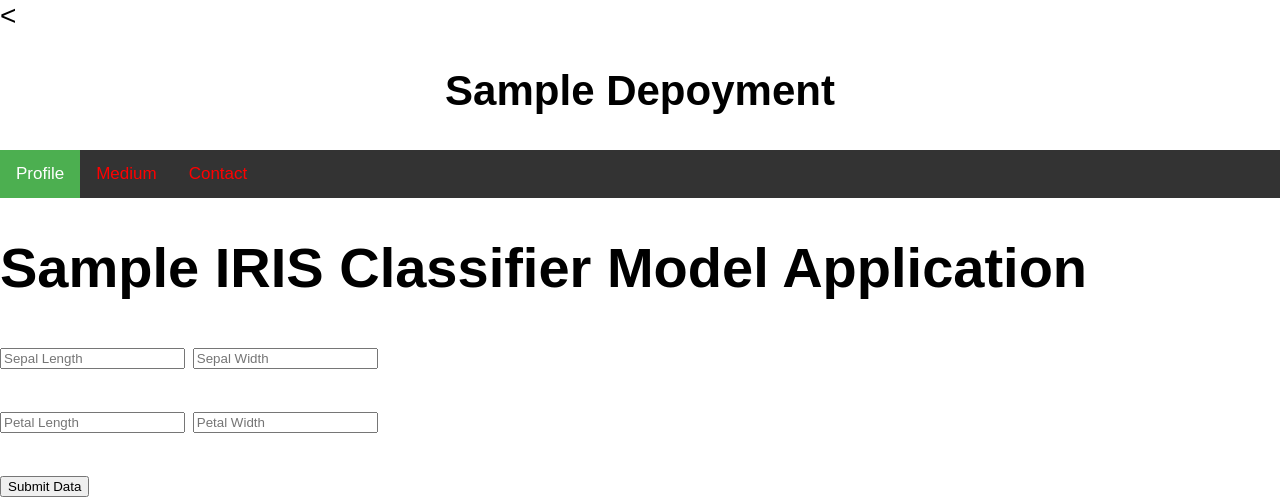
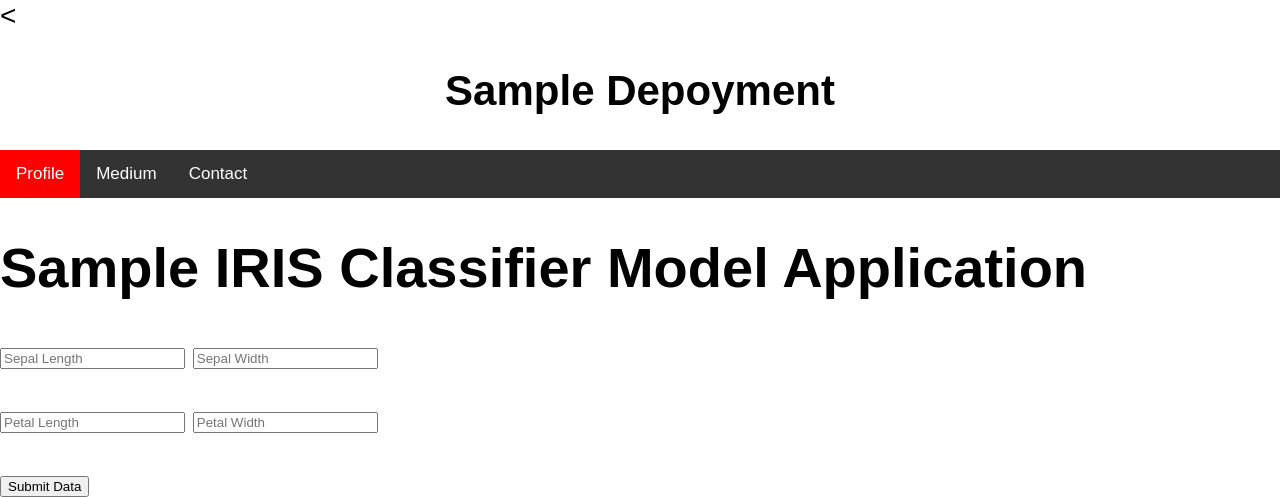
Before and after one commit to happyman11/sample_deploy, a Flask app: page / in a window 1280 px wide. Shown: the top 497 px of the page. Run offline with Flask 2, Linux system fonts and the light colour scheme.

Commit message:
Update index.html

```diff
--- a/templates/index.html
+++ b/templates/index.html
@@ -46,7 +46,7 @@ body {
 }
 
 #navbar a.active {
-  background-color: #4CAF50;
+  background-color: Red;
   color: white;
 }
 .button {
@@ -85,8 +85,8 @@ body {
 
 <div id="navbar">
 	 <a class="active" href="https://www.rstiwari.com">Profile</a>
-<a style="color:red" href="https://tiwari11-rst.medium.com/">Medium</a>
-<a style="color:red" href="https://forms.gle/mhDYQKQJKtAKP78V7">Contact</a>
+<a style="color:white" href="https://tiwari11-rst.medium.com/">Medium</a>
+<a style="color:white" href="https://forms.gle/mhDYQKQJKtAKP78V7">Contact</a>
 </div>
 
  <div class="login">
```
